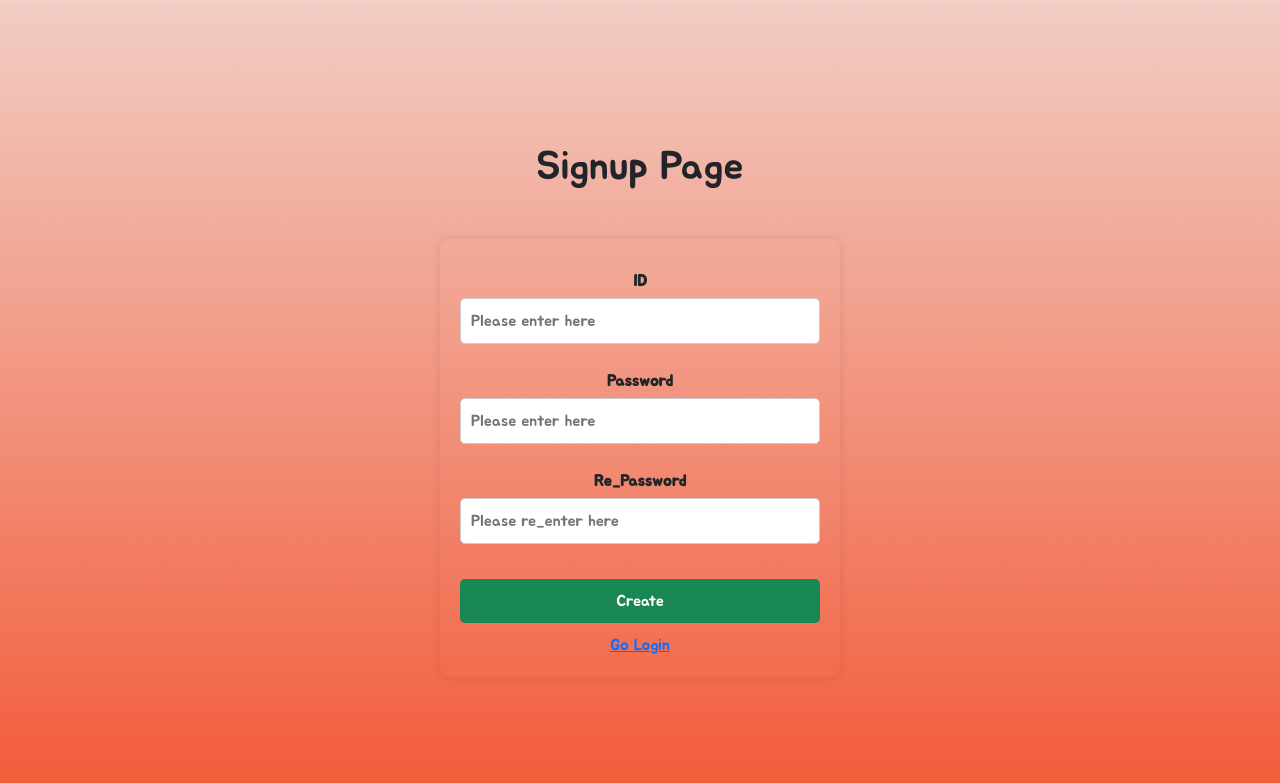
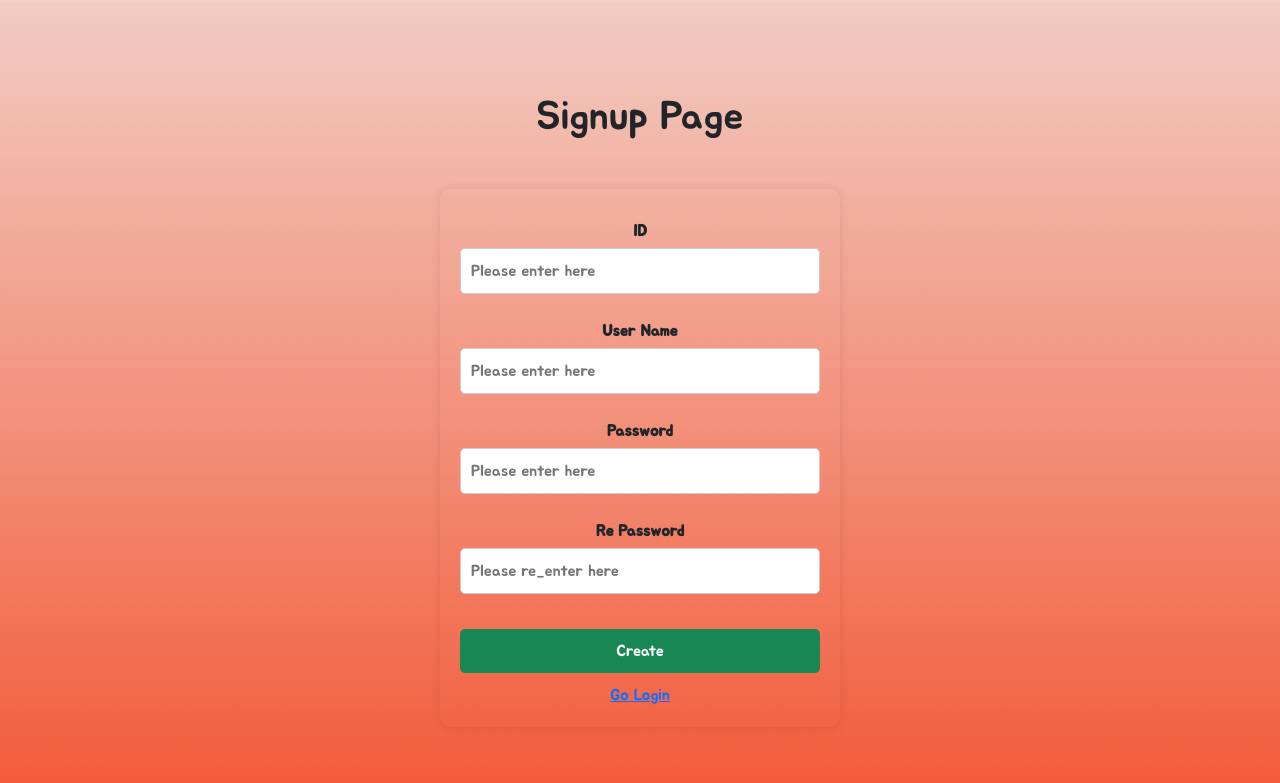
Before and after one commit to YOONapply/EwodZ_Project, a FastAPI app: page /signup in a window 1280 px wide. Shown: the top 783 px of the page. Run offline with FastAPI, Linux system fonts and the light colour scheme.

Commit message:
Update signup.html

```diff
--- a/templates/signup.html
+++ b/templates/signup.html
@@ -18,9 +18,11 @@
   <form class="input_field" action="/signup_submit" method="post">
     <label for="id">ID</label>
     <input type="text" name="id" id="id" placeholder="Please enter here" required>
+    <label for="id">User Name</label>
+    <input type="text" name="id" id="id" placeholder="Please enter here" required>
     <label for="pw">Password</label>
     <input type="password" name="pw" id="pw" placeholder="Please enter here" required>
-    <label for="pw2">Re_Password</label>
+    <label for="pw2">Re Password</label>
     <input type="password" name="pw2" id="pw" placeholder="Please re_enter here" required>
     <button type="submit" class="btn btn-success">Create</button>
     <a href="/login">Go Login</a>
```
